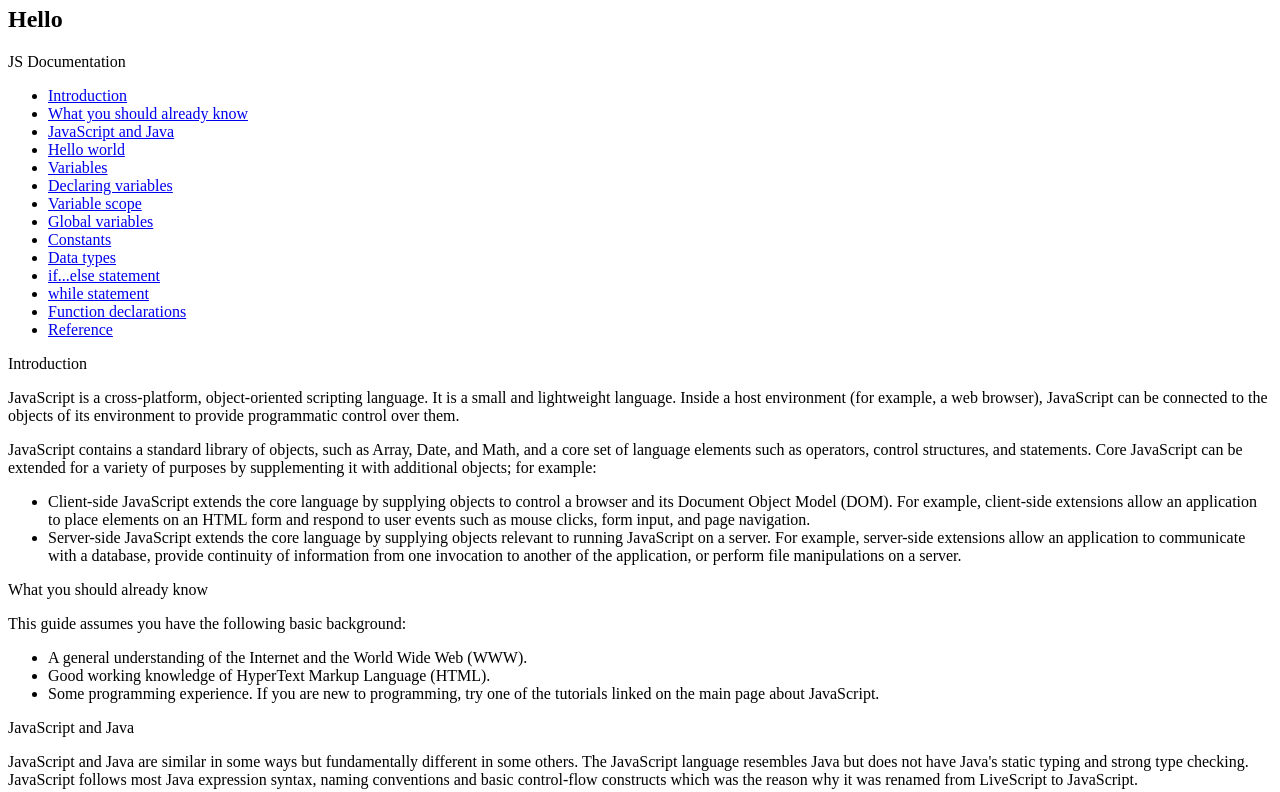
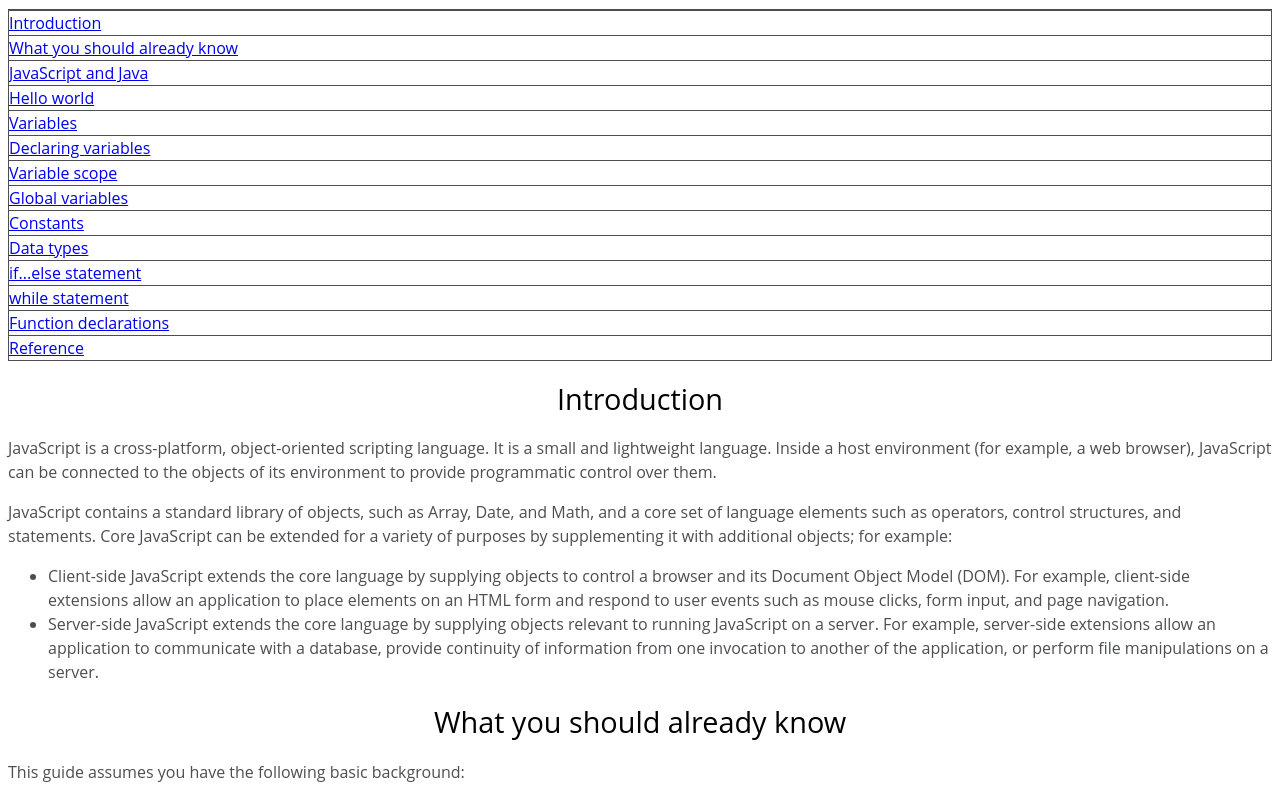
Before and after one commit to Momosu0309/JS-Documentation-with-Mohammed-, a plain HTML site: page index.html in a window 1280 px wide. Shown: the part 60-852 px from the top of the page. Drawn offline with Linux system fonts and the light colour scheme.

Commit message:
css file and content is added.

```diff
--- a/index.html
+++ b/index.html
@@ -1,12 +1,12 @@
+
+<!DOCTYPE html>
 <html>
-  <head> </head>
-  <body>
-    <h1>Hello World</h1>
-    <h2>Hello</h2>
-    <html>
-      <head> </head>
-      <body>
-        <nav>
+    <head>
+        <title>Technical Documentation Page</title>
+        <link rel="stylesheet" href="styles.css">
+    </head>
+    <body>
+        <nav id="navbar">
           <header>JS Documentation</header>
           <ul>
             <li><a class="nav-link" href="#Introduction">Introduction</a></li>
--- /dev/null
+++ b/styles.css
@@ -0,0 +1,48 @@
+header {
+    color: black;
+    margin: 10px;
+    text-align: center;
+    font-size: 1.8em;
+    font-weight: thin;
+}
+
+header {
+    display: block;
+}
+html, body {
+    min-width: 290px;
+    color: #4d4e53;
+    background-color: #ffffff;
+    font-family: 'Open Sans', Arial, sans-serif;
+    line-height: 1.5;
+}
+#navbar ul {
+    border: 1px solid;
+    height: 207px;
+}
+#navbar ul {
+    height: 88%;
+    padding: 0;
+    overflow-y: auto;
+    overflow-x: hidden;
+}
+#navbar li {
+    color: #4d4e53;
+    border-top: 1px solid;
+    list-style: none;
+    position: relative;
+    width: 100%;
+}
+
+ul {
+    display: block;
+    list-style-type: disc;
+    margin-block-start: 1em;
+    margin-block-end: 1em;
+    margin-inline-start: 0px;
+    margin-inline-end: 0px;
+    padding-inline-start: 40px;
+}
+li {
+    text-align: -webkit-match-parent;
+}
```
Also changed, not shown: 1 other file.
